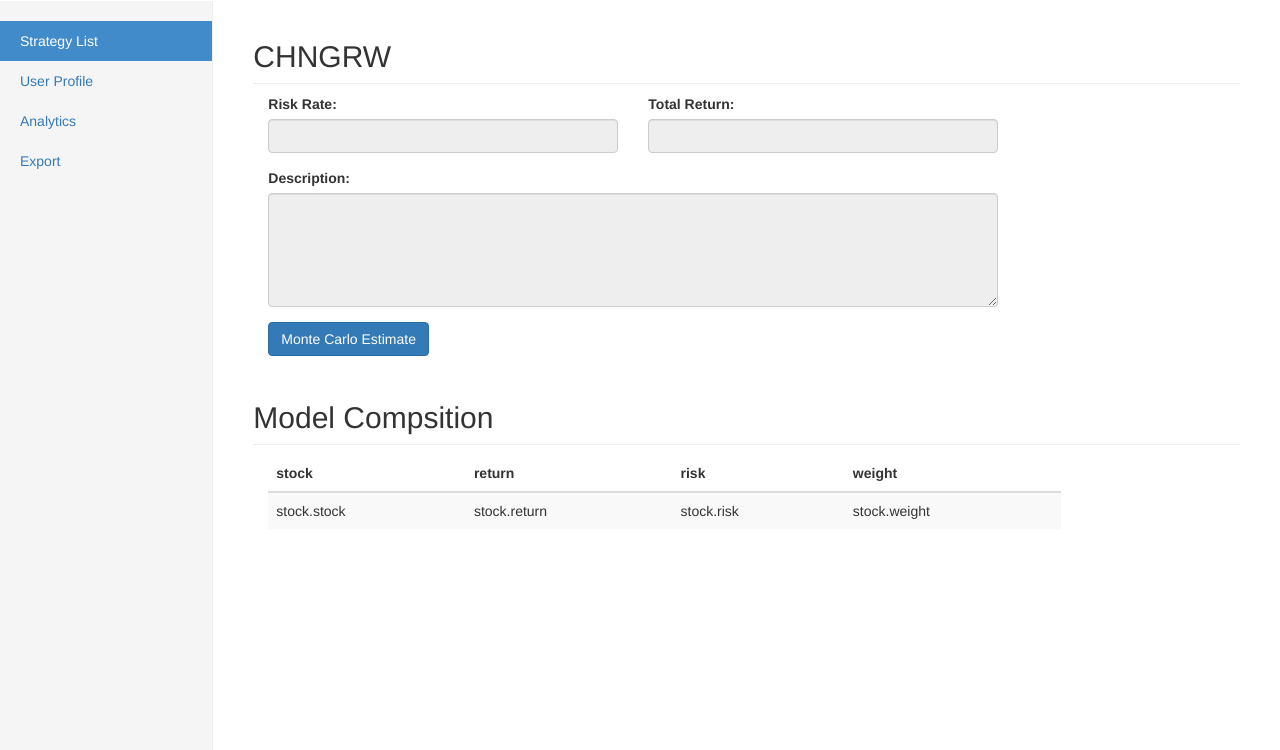
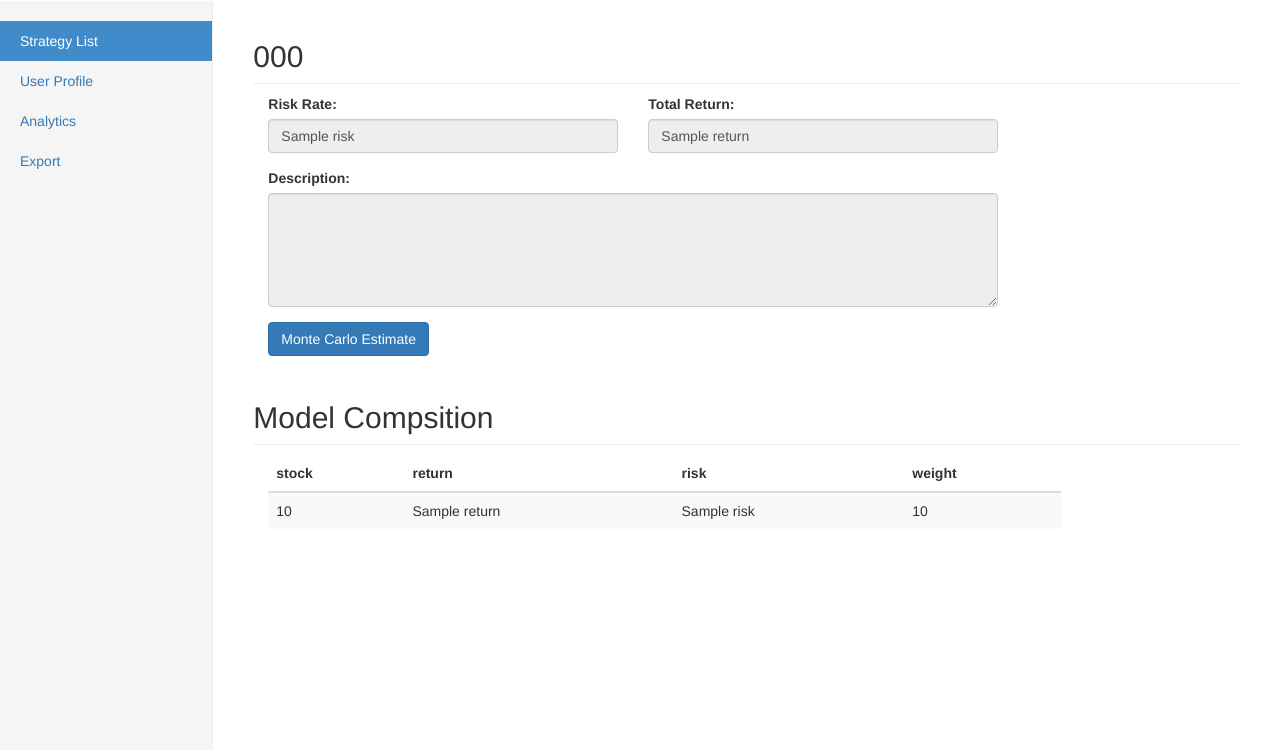
Before and after one commit to Xianyang/RIA, a Django app: template mysite/mysite/templates/ModelDetail.html in a window 1280 px wide; the page is wider, and only the part inside the window is pictured. Shown: the part 50-800 px from the top of that part. Run offline with Django 3.2, Linux system fonts and the light colour scheme; the template is opened without the code that fills it: most values are stand-ins (such as "Sample title", 1, 10 or a date in 2020); some libraries are stand-ins or nearby versions.

Commit message:
update model detail page

```diff
--- a/mysite/mysite/templates/ModelDetail.html
+++ b/mysite/mysite/templates/ModelDetail.html
@@ -70,21 +70,21 @@
           </ul>
         </div>
         <div class="col-sm-9 col-sm-offset-3 col-md-10 col-md-offset-2 main">
-          <h2 class="sub-header" id="model_code">CHNGRW</h2>
+          <h2 class="sub-header" id="model_code">{{ model.code }}</h2>
 
 <div class="row placeholders">
               <div class="container">
                   <div class="text-left form-group col-xs-4">
                       <label for="usr" >Risk Rate:</label>
-                      <input type="text" class="form-control" id="total_risk" disabled>
+                      <input type="text" class="form-control" id="total_risk" disabled value="{{ model.risk }}">
                   </div>
                   <div class="form-group text-left col-xs-4">
                       <label for="pwd">Total Return:</label>
-                      <input type="text" class="form-control" id="total_return" disabled>
+                      <input type="text" class="form-control" id="total_return" disabled value="{{ model.return }}">
                   </div>
                   <div class="form-group text-left col-xs-8">
                       <label for="comment">Description:</label>
-                      <textarea class="form-control " rows="5" id="comment" disabled></textarea>
+                      <textarea class="form-control " rows="5" id="comment" disabled value="{{ model.description }}"></textarea>
                   </div>
                   <div class="form-group text-left col-xs-8">
                       <button type="button" class="btn btn-primary">Monte Carlo Estimate</button>
@@ -106,10 +106,10 @@
               <tbody>
                 {% for stock in stock_list %}
                     <tr>
-                        <td>stock.stock</td>
-                        <td>stock.return</td>
-                        <td>stock.risk</td>
-                        <td>stock.weight</td>
+                        <td>{{stock.stock}}</td>
+                        <td>{{stock.return}}</td>
+                        <td>{{stock.risk}}</td>
+                        <td>{{stock.weight}}</td>
                     </tr>
                 {% endfor %}
 {#                <tr>#}
```
Also changed, not shown: mysite/mysite/views.py (+6 -1 lines).
